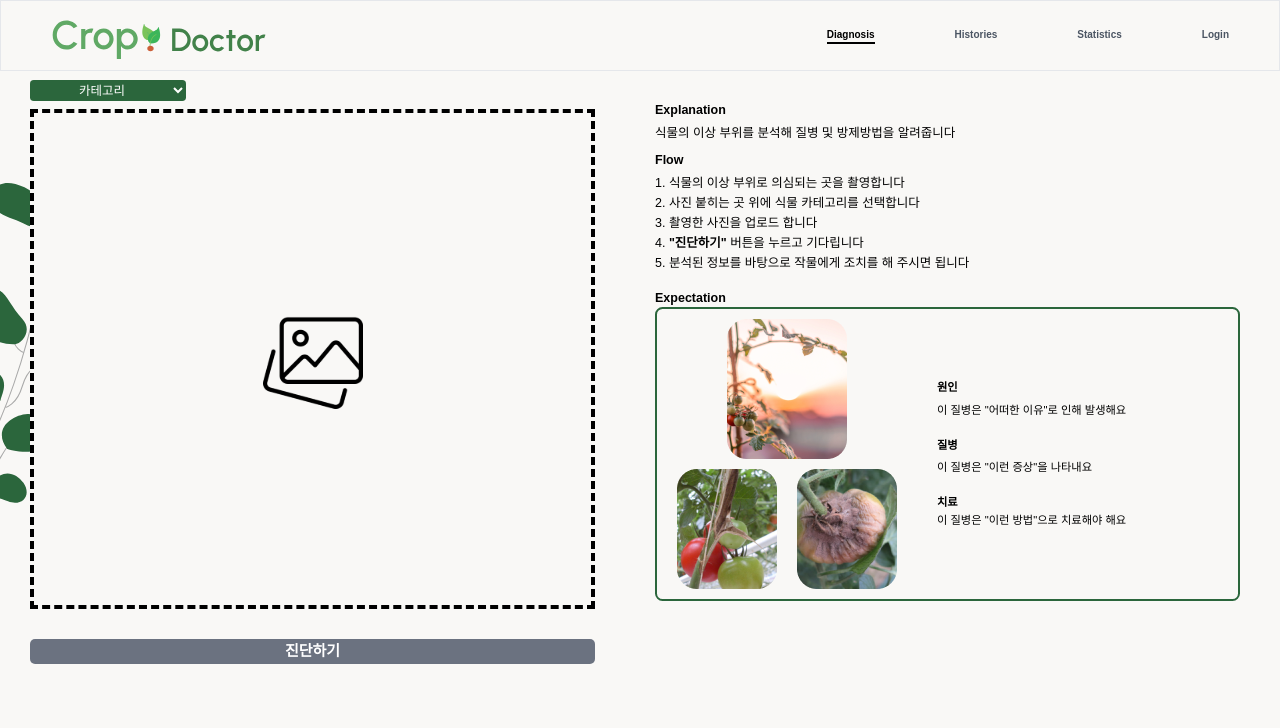
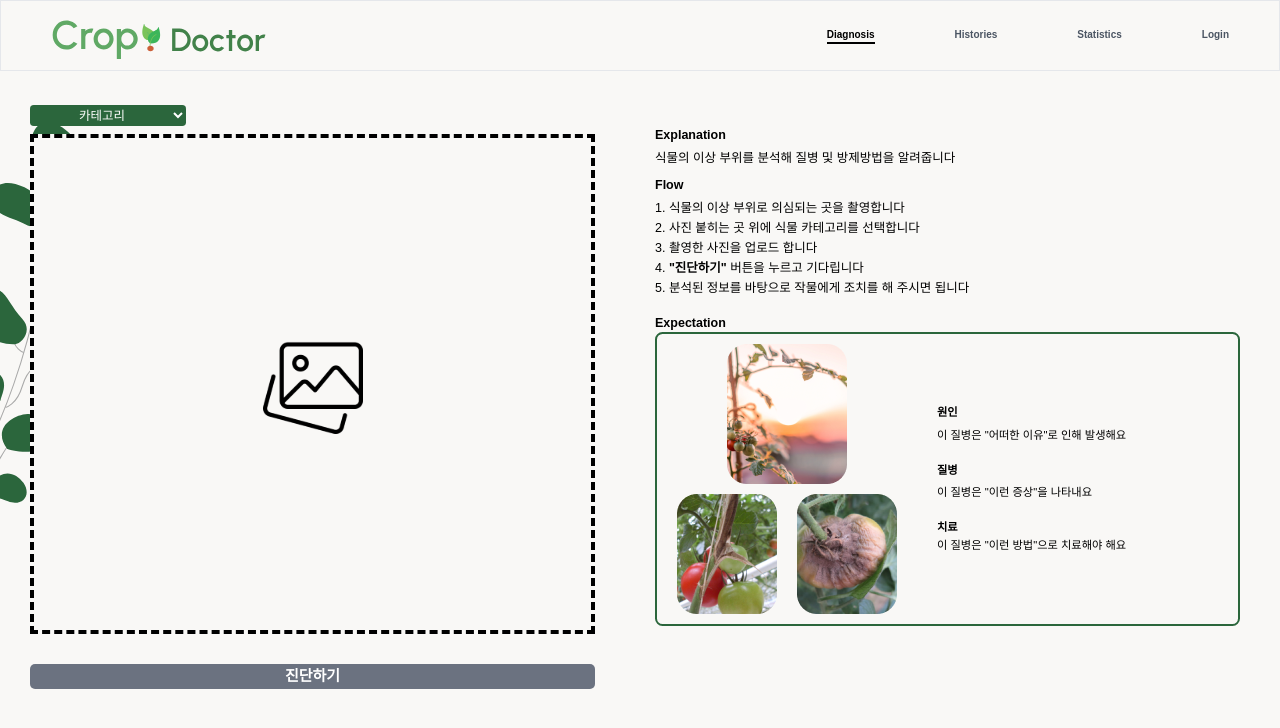
Before and after one commit to S-V-23-BootCamp-Team-F/frontend, a React (Vite) app: page / in a window 1280 px wide. Shown: the top 728 px of the page. Built offline with nearby package versions, Linux system fonts and the light colour scheme.

Commit message:
fix : 메인, 비정상 본문 위치 수정

```diff
--- a/src/pages/AbnomalResultPage.tsx
+++ b/src/pages/AbnomalResultPage.tsx
@@ -16,7 +16,7 @@ const AbnomalResultPage = () => {
       </div>
 
       {/* 본문 */}
-      <div className="mb-20 mt-10 flex flex-col place-content-evenly items-center px-12 pt-4 md:flex-row">
+      <div className=" flex flex-col place-content-evenly items-center px-12 md:flex-row">
         {/* 본문 왼쪽 */}
         <div className="">
           <div className="max-md:pt-30 mr-14 flex flex-col max-sm:pt-28">
@@ -29,7 +29,7 @@ const AbnomalResultPage = () => {
             </div>
           </div>
           <div className="mt-5 h-356 w-600 object-cover">
-            <div className="mt-10 flex ">
+            <div className="mt-8 flex ">
               <img
                 src={location.state.result.disease.example}
                 className="mr-2.5 h-356 w-72 rounded-xl object-cover"
--- a/src/pages/MainPage.tsx
+++ b/src/pages/MainPage.tsx
@@ -77,7 +77,7 @@ const MainPage = () => {
     if (userCookie == null) {
       await axios
         .get("https://api.cropdoctor.shop/api/v1/plants/ais/", {
-          params: { picture: imageName, type: plantIndex }
+          params: { picture: imageName, type: plantIndex },
         })
         .then((res) => {
           console.log(res.data);
@@ -97,8 +97,8 @@ const MainPage = () => {
       await axios
         .get("https://api.cropdoctor.shop/api/v1/plants/ais/", {
           params: { picture: imageName, type: plantIndex },
-            headers : {
-              Authorization : `Bearer ${userCookie}`
+          headers: {
+            Authorization: `Bearer ${userCookie}`,
           },
         })
         .then((res) => {
@@ -115,7 +115,6 @@ const MainPage = () => {
           console.log(error);
           alert("진단 실패!");
         });
-
     }
   };
 
@@ -139,13 +138,13 @@ const MainPage = () => {
         {/* 세로정렬, 너비 꽉차게, 중앙정렬, 상단 패딩, lg너비 이상일 때 가로정렬 */}
         <div
           id="main-wrap"
-          className="flex w-full flex-col justify-center pt-16 max-lg:pt-32 lg:flex-row"
+          className=" mt-10 flex w-full flex-col justify-center pt-16 max-lg:pt-32 lg:flex-row"
         >
           {/** 이미지 업로드 부분 시작 */}
           {/* 너비, 높이 지정 */}
           <div
             id="upload-image-wrap"
-            className=" mt-8 max-lg:mt-24 max-sm:mt-12 lg:h-[700px] lg:w-6/12"
+            className="mt-8 max-lg:mt-24 max-sm:mt-12 lg:h-[700px] lg:w-6/12"
           >
             <div>
               {/* select css 속성 지정 margin top, 테두리 둥글게, border, 글자 속성 */}
```
Lines whose indentation alone changed are shown as unchanged.
